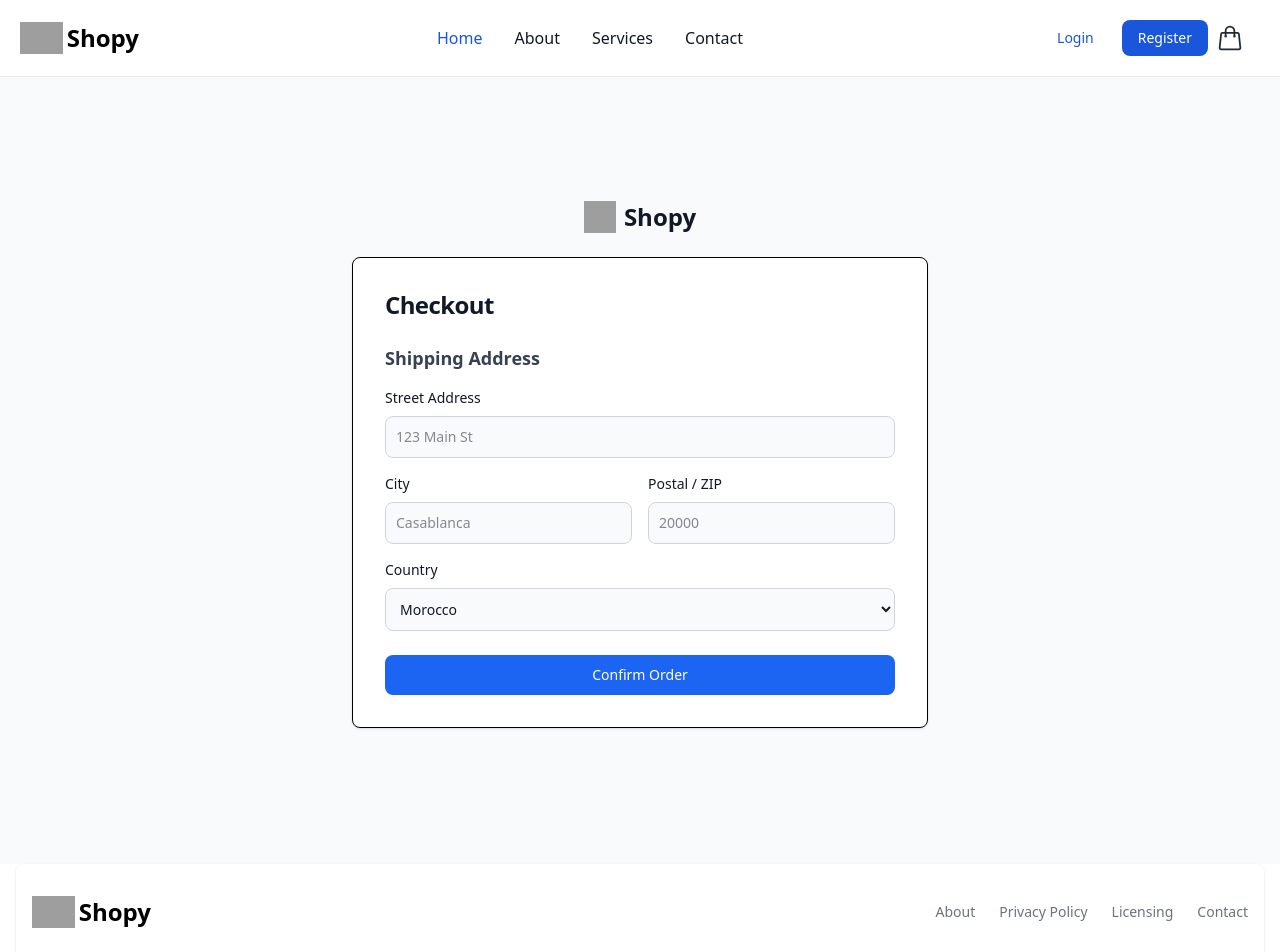
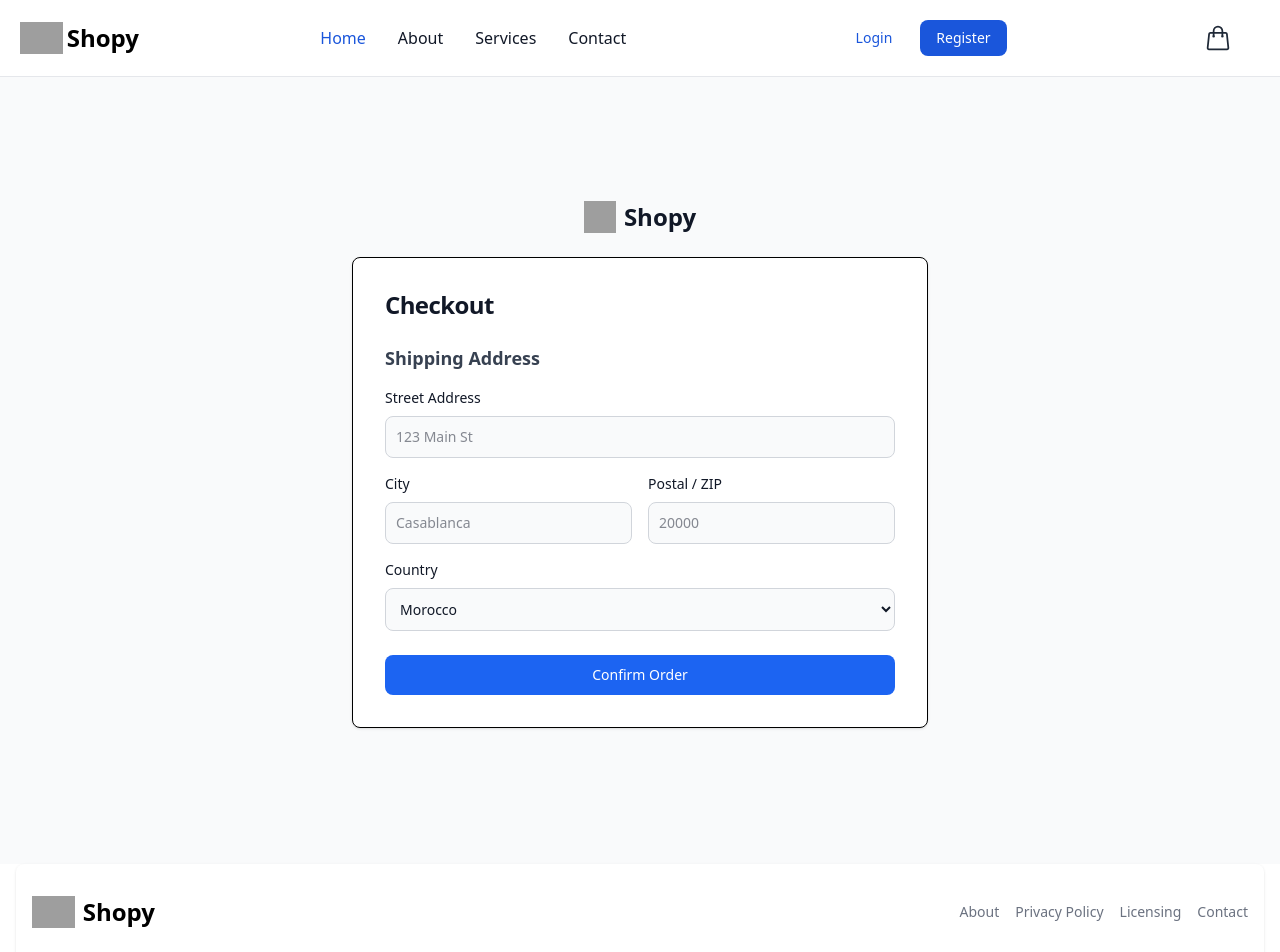
Before and after one commit to aymanebouljam/Express-React-Ecommerce-App, a React (Vite) app in the folder client/: page /checkout in a window 1280 px wide. Shown: the top 952 px of the page. Built offline with nearby package versions, Linux system fonts and the light colour scheme; no server answers; grey boxes are pictures that could not be loaded.

Commit message:
Make Navbar & footer responsive on smaller screens

```diff
--- a/client/src/layouts/Footer.jsx
+++ b/client/src/layouts/Footer.jsx
@@ -3,36 +3,36 @@ import { Link } from "react-router-dom";
 
 const Footer = () => {
   return (
-    <>
     <footer className="bg-white rounded-lg shadow-sm mx-4 mb-4 mt-auto">
-        <div className="w-full max-w-screen-xl mx-auto p-4 md:py-8">
-          <div className="sm:flex sm:items-center sm:justify-between">
+      <div className="w-full max-w-screen-xl mx-auto px-4 py-6 md:py-8">
+        <div className="flex flex-col sm:flex-row sm:items-center sm:justify-between gap-6">
+          {/* Logo */}
           <Link
             to="/"
-              className="flex items-center space-x-1 rtl:space-x-reverse"
+            className="flex items-center justify-center sm:justify-start space-x-2"
           >
             <img
               src="https://www.svgrepo.com/show/415710/ecommerce-price-price-tag.svg"
               className="h-8"
               alt="Shopy Logo"
             />
-              <span className="self-center text-2xl font-semibold whitespace-nowrap">
-                Shopy
-              </span>
+            <span className="text-2xl font-semibold">Shopy</span>
           </Link>
-            <ul className="flex flex-wrap items-center mb-6 text-sm font-medium text-gray-500 sm:mb-0">
+
+          {/* Footer Links */}
+          <ul className="flex flex-wrap justify-center sm:justify-end items-center gap-4 text-sm font-medium text-gray-500">
             <li>
-                <a href="#" className="hover:underline me-4 md:me-6">
+              <a href="#" className="hover:underline">
                 About
               </a>
             </li>
             <li>
-                <a href="#" className="hover:underline me-4 md:me-6">
+              <a href="#" className="hover:underline">
                 Privacy Policy
               </a>
             </li>
             <li>
-                <a href="#" className="hover:underline me-4 md:me-6">
+              <a href="#" className="hover:underline">
                 Licensing
               </a>
             </li>
@@ -43,8 +43,10 @@ const Footer = () => {
             </li>
           </ul>
         </div>
+
         <hr className="my-6 border-gray-200 sm:mx-auto lg:my-8" />
-          <span className="block text-sm text-gray-500 sm:text-center">
+
+        <span className="block text-sm text-gray-500 text-center">
           © 2025{" "}
           <a href="https://Shopy.com/" className="hover:underline">
             Shopy™
@@ -53,7 +55,6 @@ const Footer = () => {
         </span>
       </div>
     </footer>
-    </>
   );
 };
 
--- a/client/src/layouts/Navbar.jsx
+++ b/client/src/layouts/Navbar.jsx
@@ -6,8 +6,8 @@ import ShoppingCart from "../pages/ShoppingCart";
 const Navbar = () => {
   const navigate = useNavigate();
   const [open, setOpen] = useState(false);
+  const [menuOpen, setMenuOpen] = useState(false);
   const { token } = useSelector((state) => state.auth);
-
   const items = useSelector((state) => state.cart.items);
 
   return (
@@ -27,38 +27,46 @@ const Navbar = () => {
               Shopy
             </span>
           </Link>
-          <div className="flex md:order-2 space-x-3 md:space-x-0 rtl:space-x-reverse pr-2">
+
+          {/* Desktop-only auth buttons */}
+          <div className="hidden md:flex md:order-2 items-center space-x-3 pr-2">
             {token ? (
               <button
-                type="button"
-                className="text-white bg-blue-700 hover:bg-blue-800 focus:ring-4 focus:outline-none focus:ring-blue-300 font-medium rounded-lg text-sm px-4 py-2 text-center"
                 onClick={() => navigate("/logout")}
+                className="text-white bg-blue-700 hover:bg-blue-800 rounded-lg text-sm px-4 py-2"
               >
                 Logout
               </button>
             ) : (
               <>
                 <button
-                  type="button"
-                  className="text-blue-700 bg-none hover:text-blue-500 focus:ring-4 focus:outline-none focus:ring-blue-300 font-medium rounded-lg text-sm px-4 py-2 text-center mr-3"
                   onClick={() => navigate("/login")}
+                  className="text-blue-700 hover:text-blue-500 rounded-lg text-sm px-4 py-2"
                 >
                   Login
                 </button>
                 <button
-                  type="button"
-                  className="text-white bg-blue-700 hover:bg-blue-800 focus:ring-4 focus:outline-none focus:ring-blue-300 font-medium rounded-lg text-sm px-4 py-2 text-center"
                   onClick={() => navigate("/register")}
+                  className="text-white bg-blue-700 hover:bg-blue-800 rounded-lg text-sm px-4 py-2"
                 >
                   Register
                 </button>
               </>
             )}
+          </div>
+
+          {/* Cart icon & mobile menu toggle */}
+          <div className="flex md:order-2 items-center space-x-3 pr-2">
+            {/* Cart Icon */}
             <div
-              onClick={() => setOpen(true)}
+              onClick={() => {
+                setOpen(true);
+                setTimeout(() => {
+                  setMenuOpen(false);
+                }, 200);
+              }}
               className="relative flex items-center justify-center cursor-pointer px-2"
             >
-              {/* Cart Icon */}
               <svg
                 xmlns="http://www.w3.org/2000/svg"
                 fill="none"
@@ -71,15 +79,13 @@ const Navbar = () => {
                   strokeLinecap="round"
                   strokeLinejoin="round"
                   d="M15.75 10.5V6a3.75 3.75 0 1 0-7.5 0v4.5m11.356-1.993
-         1.263 12c.07.665-.45 1.243-1.119 1.243H4.25a1.125
-         1.125 0 0 1-1.12-1.243l1.264-12A1.125 1.125 0 0
-         1 5.513 7.5h12.974c.576 0 1.059.435 1.119 1.007ZM8.625
-         10.5a.375.375 0 1 1-.75 0 .375.375 0 0 1 .75
-         0Zm7.5 0a.375.375 0 1 1-.75 0 .375.375 0 0 1 .75 0Z"
+                  1.263 12c.07.665-.45 1.243-1.119 1.243H4.25a1.125
+                  1.125 0 0 1-1.12-1.243l1.264-12A1.125 1.125 0 0
+                  1 5.513 7.5h12.974c.576 0 1.059.435 1.119 1.007ZM8.625
+                  10.5a.375.375 0 1 1-.75 0 .375.375 0 0 1 .75
+                  0Zm7.5 0a.375.375 0 1 1-.75 0 .375.375 0 0 1 .75 0Z"
                 />
               </svg>
-
-              {/* Badge */}
               {items.length > 0 && (
                 <span className="absolute top-1.5 right-0.5 bg-red-600 text-white text-[10px] font-semibold px-1.5 py-0.5 rounded-full shadow-md min-w-[18px] text-center leading-tight z-20">
                   {items.length}
@@ -87,17 +93,17 @@ const Navbar = () => {
               )}
             </div>
 
+            {/* Hamburger Icon */}
             <button
-              data-collapse-toggle="navbar-sticky"
+              onClick={() => setMenuOpen(!menuOpen)}
               type="button"
               className="inline-flex items-center p-2 w-10 h-10 justify-center text-sm text-gray-500 rounded-lg md:hidden hover:bg-gray-100 focus:outline-none focus:ring-2 focus:ring-gray-200"
               aria-controls="navbar-sticky"
-              aria-expanded="false"
+              aria-expanded={menuOpen}
             >
               <span className="sr-only">Open main menu</span>
               <svg
                 className="w-5 h-5"
-                aria-hidden="true"
                 xmlns="http://www.w3.org/2000/svg"
                 fill="none"
                 viewBox="0 0 17 14"
@@ -112,16 +118,19 @@ const Navbar = () => {
               </svg>
             </button>
           </div>
+
+          {/* Menu */}
           <div
-            className="items-center justify-between hidden w-full md:flex md:w-auto md:order-1"
+            className={`w-full md:flex md:w-auto md:order-1 items-center justify-between ${
+              menuOpen ? "block" : "hidden"
+            }`}
             id="navbar-sticky"
           >
-            <ul className="flex flex-col p-4 md:p-0 mt-4 font-medium border border-gray-100 rounded-lg bg-gray-50 md:space-x-8 rtl:space-x-reverse md:flex-row md:mt-0 md:border-0 md:bg-white">
+            <ul className="flex flex-col p-4 md:p-0 mt-4 font-medium border border-gray-100 rounded-lg bg-gray-50 md:flex-row md:space-x-8 md:mt-0 md:border-0 md:bg-white">
               <li>
                 <Link
                   to="/"
-                  className="block py-2 px-3 text-white bg-blue-700 rounded-sm md:bg-transparent md:text-blue-700 md:p-0"
-                  aria-current="page"
+                  className="block py-2 px-3 text-white bg-blue-700 rounded md:bg-transparent md:text-blue-700 md:p-0"
                 >
                   Home
                 </Link>
@@ -129,7 +138,7 @@ const Navbar = () => {
               <li>
                 <a
                   href="#"
-                  className="block py-2 px-3 text-gray-900 rounded-sm hover:bg-gray-100 md:hover:bg-transparent md:hover:text-blue-700 md:p-0"
+                  className="block py-2 px-3 text-gray-900 rounded hover:bg-gray-100 md:hover:bg-transparent md:hover:text-blue-700 md:p-0"
                 >
                   About
                 </a>
@@ -137,7 +146,7 @@ const Navbar = () => {
               <li>
                 <a
                   href="#"
-                  className="block py-2 px-3 text-gray-900 rounded-sm hover:bg-gray-100 md:hover:bg-transparent md:hover:text-blue-700 md:p-0"
+                  className="block py-2 px-3 text-gray-900 rounded hover:bg-gray-100 md:hover:bg-transparent md:hover:text-blue-700 md:p-0"
                 >
                   Services
                 </a>
@@ -145,15 +154,43 @@ const Navbar = () => {
               <li>
                 <a
                   href="#"
-                  className="block py-2 px-3 text-gray-900 rounded-sm hover:bg-gray-100 md:hover:bg-transparent md:hover:text-blue-700 md:p-0"
+                  className="block py-2 px-3 text-gray-900 rounded hover:bg-gray-100 md:hover:bg-transparent md:hover:text-blue-700 md:p-0"
                 >
                   Contact
                 </a>
+              </li>
+
+              {/* Mobile-only auth buttons */}
+              <li className="block md:hidden">
+                {token ? (
+                  <button
+                    onClick={() => navigate("/logout")}
+                    className="w-full text-left text-white bg-blue-700 hover:bg-blue-800 rounded-lg text-sm px-4 py-2 mt-2"
+                  >
+                    Logout
+                  </button>
+                ) : (
+                  <>
+                    <button
+                      onClick={() => navigate("/login")}
+                      className="w-full text-left text-blue-700 hover:text-blue-500 rounded-lg text-sm px-4 py-2 mt-2"
+                    >
+                      Login
+                    </button>
+                    <button
+                      onClick={() => navigate("/register")}
+                      className="w-full text-left text-white bg-blue-700 hover:bg-blue-800 rounded-lg text-sm px-4 py-2 mt-2"
+                    >
+                      Register
+                    </button>
+                  </>
+                )}
               </li>
             </ul>
           </div>
         </div>
       </nav>
+
       <ShoppingCart open={open} setOpen={setOpen} items={items} />
     </>
   );
```
Lines whose indentation alone changed are shown as unchanged.
